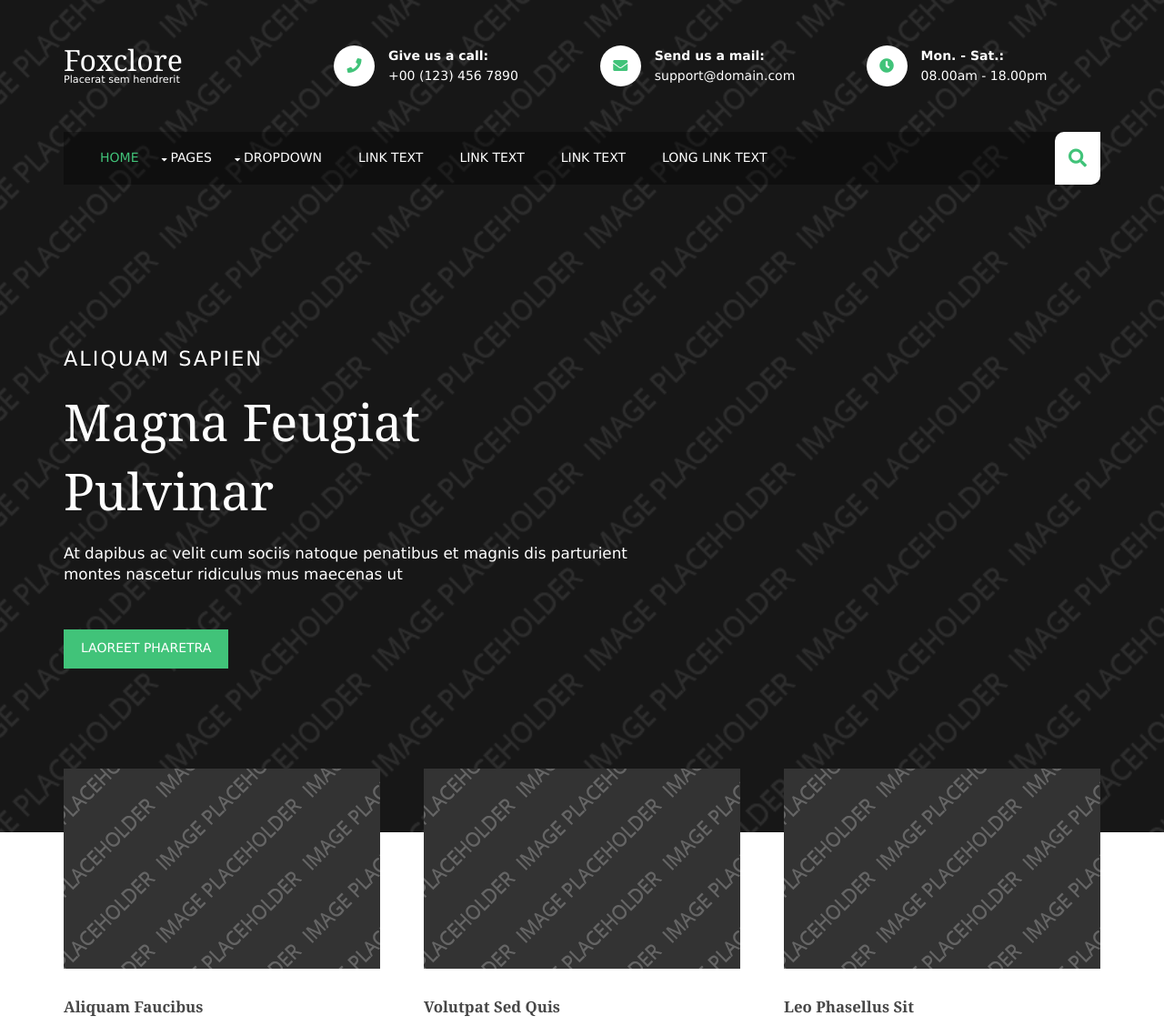
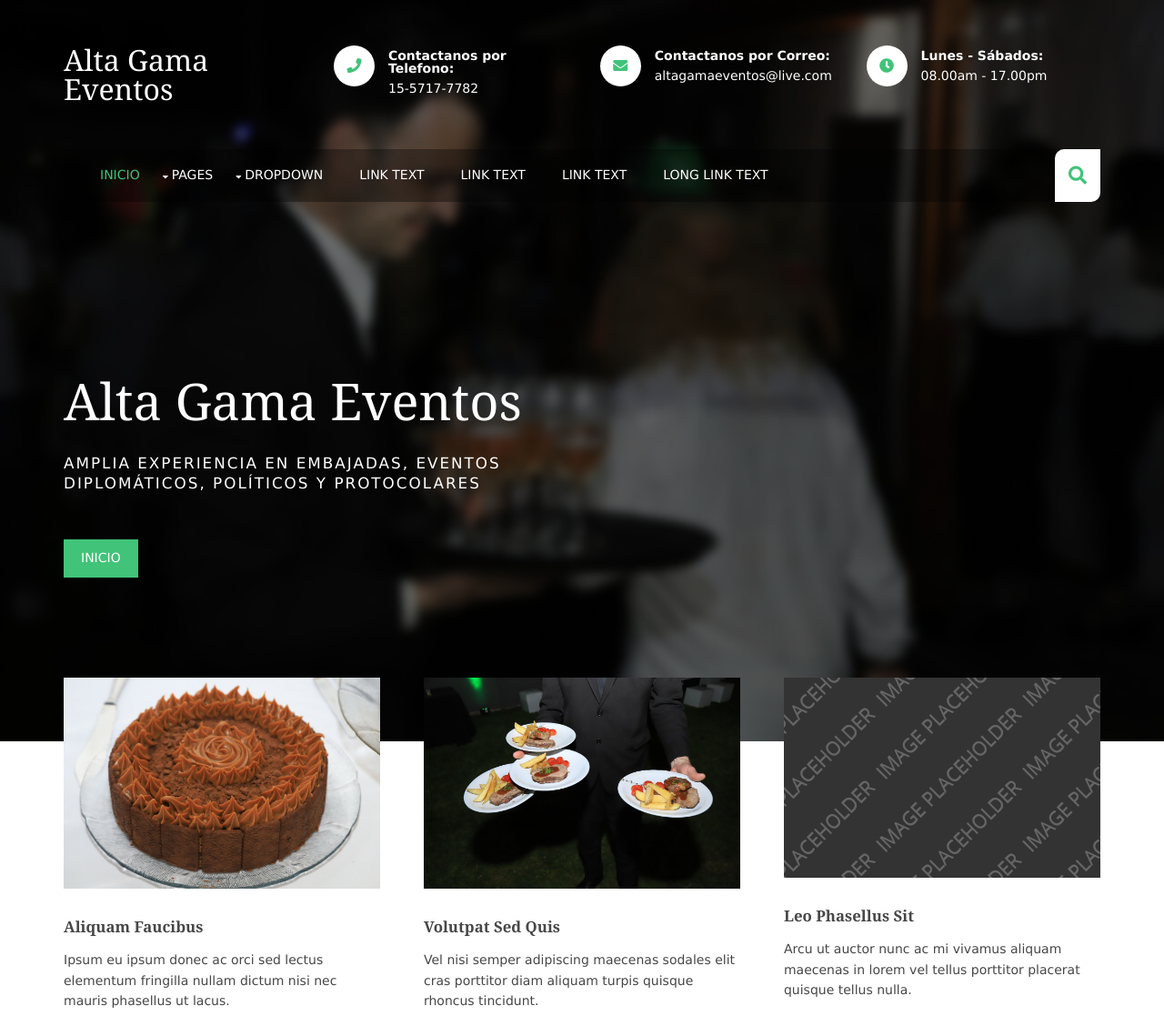
Before and after one commit to mariegottig/WebAG, a plain HTML site: page index.html in a window 1280 px wide. Shown: the top 1128 px of the page at 91% size. Drawn offline with Linux system fonts and the light colour scheme.

Commit message:
Prueba 3

```diff
--- a/index.html
+++ b/index.html
@@ -1,15 +1,5 @@
 <!DOCTYPE html>
-<!--
-Template Name: Foxclore
-Author: <a href="https://www.os-templates.com/">OS Templates</a>
-Author URI: https://www.os-templates.com/
-Copyright: OS-Templates.com
-Licence: Free to use under our free template licence terms
-Licence URI: https://www.os-templates.com/template-terms
--->
-<!--comentario prueba-->
 <html lang="">
-<!-- To declare your language - read more here: https://www.w3.org/International/questions/qa-html-language-declarations -->
 <head>
 <title>Foxclore</title>
 <meta charset="utf-8">
@@ -17,41 +7,33 @@ Licence URI: https://www.os-templates.com/template-terms
 <link href="layout/styles/layout.css" rel="stylesheet" type="text/css" media="all">
 </head>
 <body id="top">
-<!-- ################################################################################################ -->
-<!-- ################################################################################################ -->
-<!-- ################################################################################################ -->
+
 <!-- Top Background Image Wrapper -->
-<div class="bgded overlay" style="background-image:url('images/demo/backgrounds/01.png');">
-  <!-- ################################################################################################ -->
+<div class="bgded overlay" style="background-image:url('images/demo/backgrounds/BackGroundImg.png');">
   <header id="header" class="hoc clear">
-    <!-- ################################################################################################ -->
     <div id="logo" class="one_quarter first">
-      <h1><a href="index.html">Foxclore</a></h1>
-      <p>Placerat sem hendrerit</p>
+      <h1><a href="index.html">Alta Gama Eventos</a></h1>
+      <!-- <p>Placerat sem hendrerit</p> -->
     </div>
     <div class="three_quarter">
       <ul class="nospace clear">
         <li class="one_third first">
-          <div class="block clear"><a href="#"><i class="fas fa-phone"></i></a> <span><strong>Give us a call:</strong> +00 (123) 456 7890</span></div>
+          <div class="block clear"><a href="#"><i class="fas fa-phone"></i></a> <span><strong>Contactanos por Telefono:</strong> 15-5717-7782</span></div>
         </li>
         <li class="one_third">
-          <div class="block clear"><a href="#"><i class="fas fa-envelope"></i></a> <span><strong>Send us a mail:</strong> support@domain.com</span></div>
+          <div class="block clear"><a href="#"><i class="fas fa-envelope"></i></a> <span><strong>Contactanos por Correo:</strong> altagamaeventos@live.com </span></div>
         </li>
         <li class="one_third">
-          <div class="block clear"><a href="#"><i class="fas fa-clock"></i></a> <span><strong> Mon. - Sat.:</strong> 08.00am - 18.00pm</span></div>
+          <div class="block clear"><a href="#"><i class="fas fa-clock"></i></a> <span><strong> Lunes - Sábados:</strong> 08.00am - 17.00pm</span></div>
         </li>
       </ul>
     </div>
-    <!-- ################################################################################################ -->
   </header>
-  <!-- ################################################################################################ -->
-  <!-- ################################################################################################ -->
-  <!-- ################################################################################################ -->
+
   <section id="navwrapper" class="hoc clear">
-    <!-- ################################################################################################ -->
     <nav id="mainav">
       <ul class="clear">
-        <li class="active"><a href="index.html">Home</a></li>
+        <li class="active"><a href="index.html">Inicio</a></li>
         <li><a class="drop" href="#">Pages</a>
           <ul>
             <li><a href="pages/gallery.html">Gallery</a></li>
@@ -93,22 +75,15 @@ Licence URI: https://www.os-templates.com/template-terms
         </form>
       </div>
     </div>
-    <!-- ################################################################################################ -->
   </section>
-  <!-- ################################################################################################ -->
-  <!-- ################################################################################################ -->
-  <!-- ################################################################################################ -->
+
   <div id="pageintro" class="hoc clear">
-    <!-- ################################################################################################ -->
     <article>
-      <p>Aliquam sapien</p>
-      <h3 class="heading">Magna feugiat pulvinar</h3>
-      <p>At dapibus ac velit cum sociis natoque penatibus et magnis dis parturient montes nascetur ridiculus mus maecenas ut</p>
-      <footer><a class="btn" href="#">Laoreet pharetra</a></footer>
+      <h3 class="heading">Alta Gama Eventos</h3>
+      <p>Amplia experiencia en Embajadas, Eventos diplomáticos, Políticos y Protocolares</p>
+      <footer><a class="btn" href="#">Inicio</a></footer>
     </article>
-    <!-- ################################################################################################ -->
   </div>
-  <!-- ################################################################################################ -->
 </div>
 <!-- End Top Background Image Wrapper -->
 <!-- ################################################################################################ -->
@@ -121,7 +96,7 @@ Licence URI: https://www.os-templates.com/template-terms
     <section id="introblocks">
       <ul class="nospace group">
         <li class="one_third">
-          <figure><a class="imgover" href="#"><img src="images/demo/348x220.png" alt=""></a>
+          <figure><a class="imgover" href="#"><img src="images/demo/ChocoTorta.jpg" alt=""></a>
             <figcaption>
               <h6 class="heading">Aliquam faucibus</h6>
               <p>Ipsum eu ipsum donec ac orci sed lectus elementum fringilla nullam dictum nisi nec mauris phasellus ut lacus.</p>
@@ -129,7 +104,7 @@ Licence URI: https://www.os-templates.com/template-terms
           </figure>
         </li>
         <li class="one_third">
-          <figure><a class="imgover" href="#"><img src="images/demo/348x220.png" alt=""></a>
+          <figure><a class="imgover" href="#"><img src="images/demo/Img-Evento1.jpeg" alt=""></a>
             <figcaption>
               <h6 class="heading">Volutpat sed quis</h6>
               <p>Vel nisi semper adipiscing maecenas sodales elit cras porttitor diam aliquam turpis quisque rhoncus tincidunt.</p>
@@ -223,16 +198,16 @@ Licence URI: https://www.os-templates.com/template-terms
     </div>
     <ul id="stats" class="nospace group">
       <li><i class="fas fa-id-badge"></i>
-        <p><a href="#">123</a></p>
-        <p>Augue dui convallis</p>
+        <p><a href="#">TOP 1</a></p>
+        <p>En el Mercado</p>
       </li>
       <li><i class="fas fa-skull"></i>
-        <p><a href="#">1234</a></p>
-        <p>Id ullamcorper</p>
+        <p><a href="#">+15</a></p>
+        <p>Años de Experiencia</p>
       </li>
       <li><i class="fas fa-umbrella"></i>
-        <p><a href="#">12345</a></p>
-        <p>Malesuada interdum</p>
+        <p><a href="#">+200</a></p>
+        <p>Eventos Por Año</p>
       </li>
       <li><i class="fas fa-store-alt"></i>
         <p><a href="#">6789</a></p>
```
Also changed, not shown: images/demo/ChocoTorta.jpg (added), images/demo/Img-Evento1.jpeg (added), images/demo/backgrounds/BackGroundImg.png (added).
